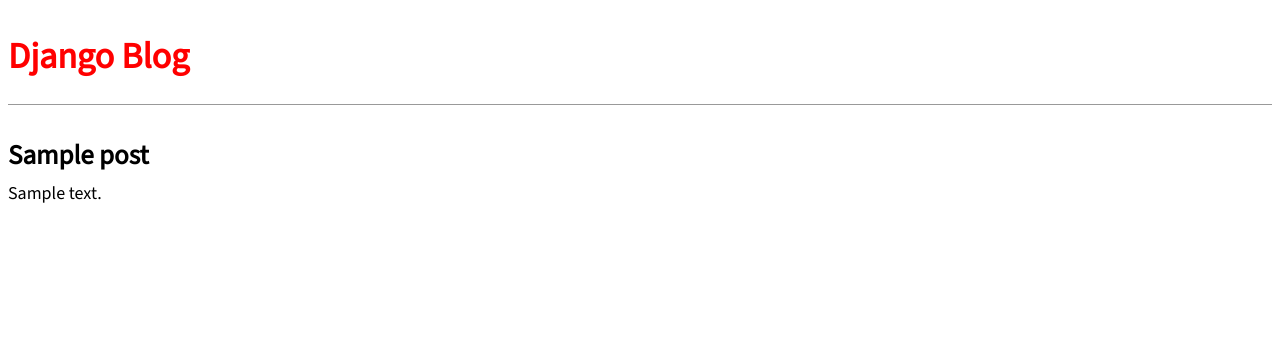
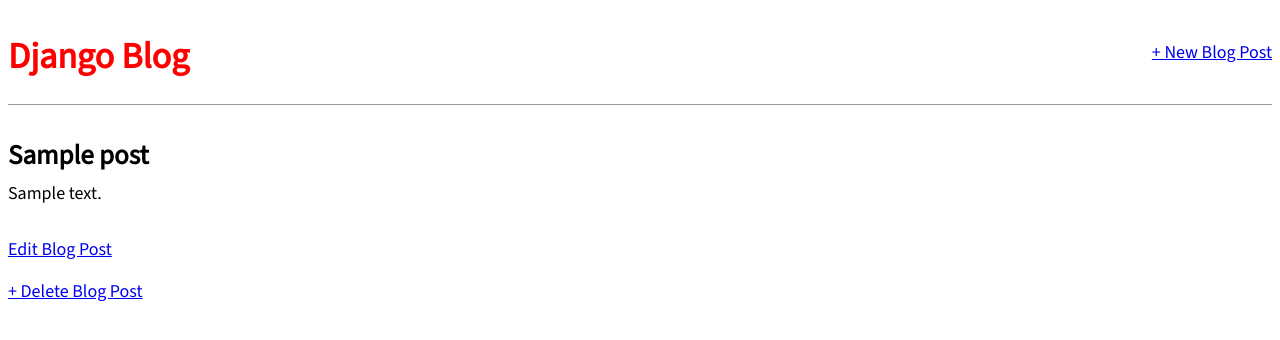
Before and after one commit to danieljcoh/django_for_beginners, a Django app: page /post/1/ in a window 1280 px wide. Shown: the top 340 px of the page. Run offline with Django 5.2, Linux system fonts and the light colour scheme; tables that the repository leaves empty hold one stand-in row (values such as "Sample post").

Commit message:
finished chapter 7

```diff
--- a/chapter_6/blog_app/urls.py
+++ b/chapter_6/blog_app/urls.py
@@ -1,7 +1,10 @@
 from django.urls import path
-from .views import post_list, post_detail
+from .views import BlogDetailView, BlogListView, BlogCreateView, BlogUpdateView, BlogDeleteView
 
 urlpatterns = [
-    path("post/<int:pk>/", post_detail, name="post_details"),
-    path("", post_list, name="home"),
+    path("post/<int:pk>/", BlogDetailView.as_view(), name="post_details"),
+    path("post/new/", BlogCreateView.as_view(), name="post_new"),
+    path("post/<int:pk>/edit/", BlogUpdateView.as_view(), name="post_edit"),
+    path("post/<int:pk>/delete/", BlogDeleteView.as_view(), name="post_delete" ),
+    path("", BlogListView.as_view(), name="home"),
 ]
--- a/chapter_6/blog_app/views.py
+++ b/chapter_6/blog_app/views.py
@@ -1,11 +1,29 @@
-from django.shortcuts import render, get_object_or_404
+from django.views.generic import ListView, DetailView, CreateView, UpdateView, DeleteView
+from django.urls import reverse_lazy
 from .models import Post
 
 # Create your views here.
-def post_list(request):
-    posts = Post.objects.all()
-    return render(request, "home.html", {'posts': posts})
 
-def post_detail(request, pk):
-    post = get_object_or_404(Post, pk=pk)
-    return render(request, "post_detail.html", {"post": post})
+class BlogListView(ListView):
+    model = Post
+    template_name = "home.html"
+    context_object_name = "posts"
+
+class BlogDetailView(DetailView):
+    model = Post
+    template_name = "post_detail.html"
+
+class BlogCreateView(CreateView):
+    model = Post
+    template_name = "post_new.html"
+    fields = ["title", "author", "body"]
+
+class BlogUpdateView(UpdateView):
+    model = Post
+    fields = ["title", "body"]
+    template_name = "post_edit.html"
+
+class BlogDeleteView(DeleteView):
+    model = Post
+    template_name = "post_delete.html"
+    success_url = reverse_lazy("home")
--- a/chapter_6/templates/base.html
+++ b/chapter_6/templates/base.html
@@ -11,9 +11,12 @@
 
     <body>
         <header>
-            <h1>
-                <a href="{% url "home" %}">Django Blog</a>
-            </h1>
+            <div class="nav-left">
+                <h1><a href="{% url 'home' %}">Django Blog</a></h1>
+            </div>
+            <div class="nav-right">
+                <a href="{% url 'post_new' %}">+ New Blog Post</a>
+            </div>
         </header>
         <div>
             {% block content %}
--- a/chapter_6/templates/home.html
+++ b/chapter_6/templates/home.html
@@ -2,7 +2,7 @@
 
 {% block content %}
     {% for post in posts %}
-        <div>
+        <div class="post-entry">
             <h2><a href="{{ post.get_absolute_url }}">{{ post.title }}</a></h2>
             <p>Author: {{ post.author }}</p>
             <p>{{ post.body }}</p>
--- a/chapter_6/templates/post_detail.html
+++ b/chapter_6/templates/post_detail.html
@@ -5,4 +5,7 @@
         <h2>{{ post.title }}</h2>
         <p>{{ post.body }}</p>
     </div>
+
+    <p><a href="{% url 'post_edit' post.pk %}">Edit Blog Post</a></p>
+    <p><a href="{% url 'post_delete' post.pk %}">+ Delete Blog Post</a></p>
 {% endblock content %}
```
Also changed, not shown: chapter_6/blog_app/tests.py (+29 -0 lines), chapter_6/templates/post_delete.html (added, +11 -0 lines), chapter_6/templates/post_edit.html (added, +10 -0 lines), chapter_6/templates/post_new.html (added, +10 -0 lines).
